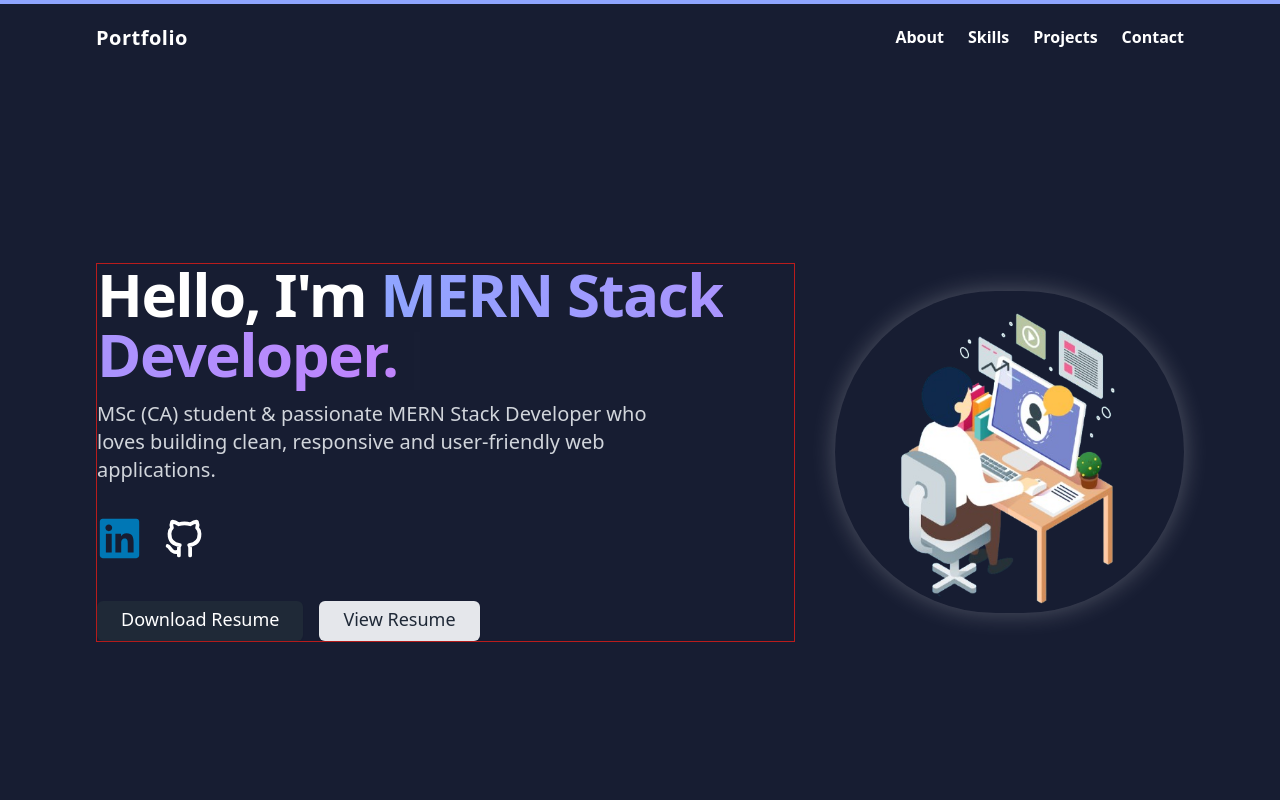
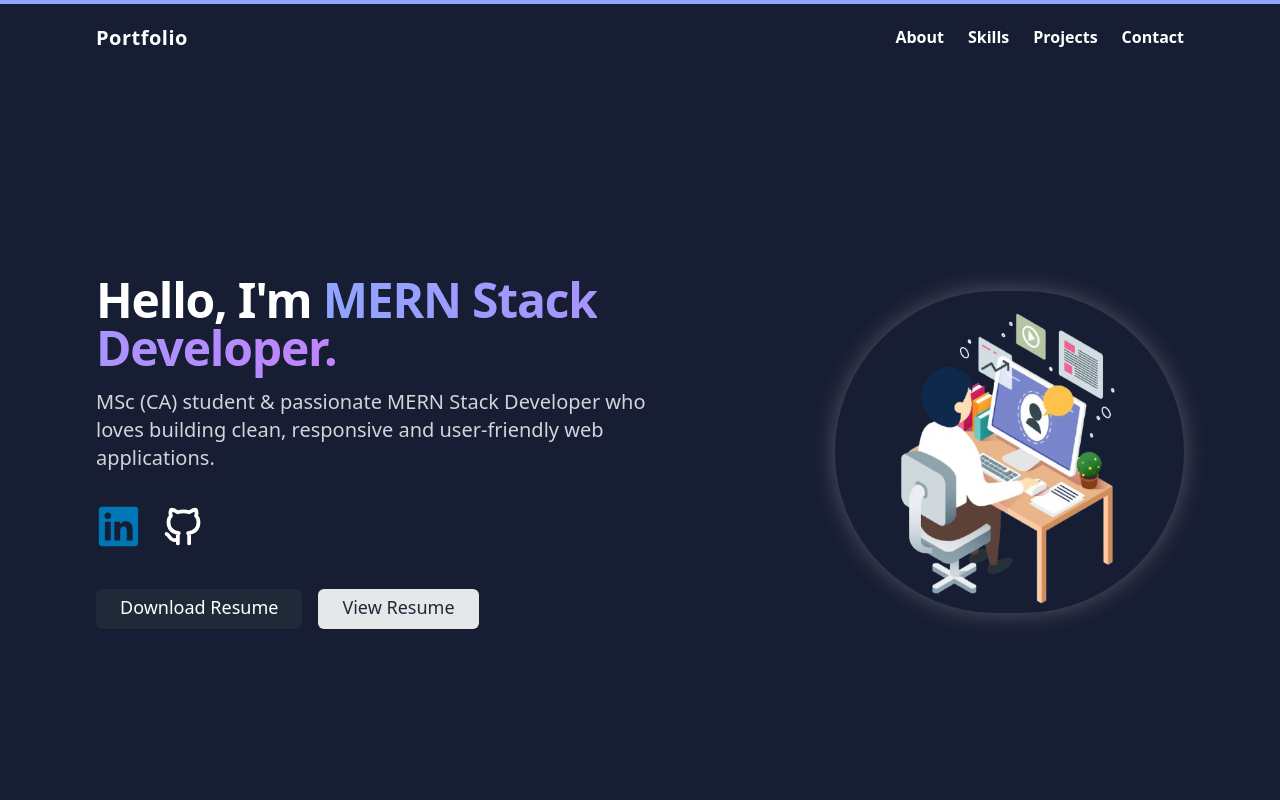
Before and after one commit to TanmayVidhate/Portfolio, a React (Vite) app: page / in a window 1280 px wide. Shown: the top 800 px of the page. Built offline with nearby package versions, Linux system fonts and the light colour scheme.

Commit message:
change text

```diff
--- a/src/Views/Home.jsx
+++ b/src/Views/Home.jsx
@@ -24,10 +24,10 @@ function Home() {
             </div>
 
             {/* LEFT SECTION */}
-            <div className="w-full lg:w-2/3 flex flex-col gap-4 fade-in-up text-center lg:text-left border border-red-700">
+            <div className="w-full lg:w-2/3 flex flex-col gap-4 fade-in-up text-center lg:text-left ">
 
                 <h1 className="font-bold leading-tight tracking-tight
-                               text-3xl sm:text-4xl lg:text-4xl md:text-4xl xl:text-6xl">
+                               text-3xl sm:text-4xl lg:text-3xl md:text-4xl xl:text-5xl">
                     Hello, I'm{" "}
                     <span className="bg-gradient-to-r from-[#8FA5FF] to-purple-400 bg-clip-text text-transparent">
                         {text}
```
